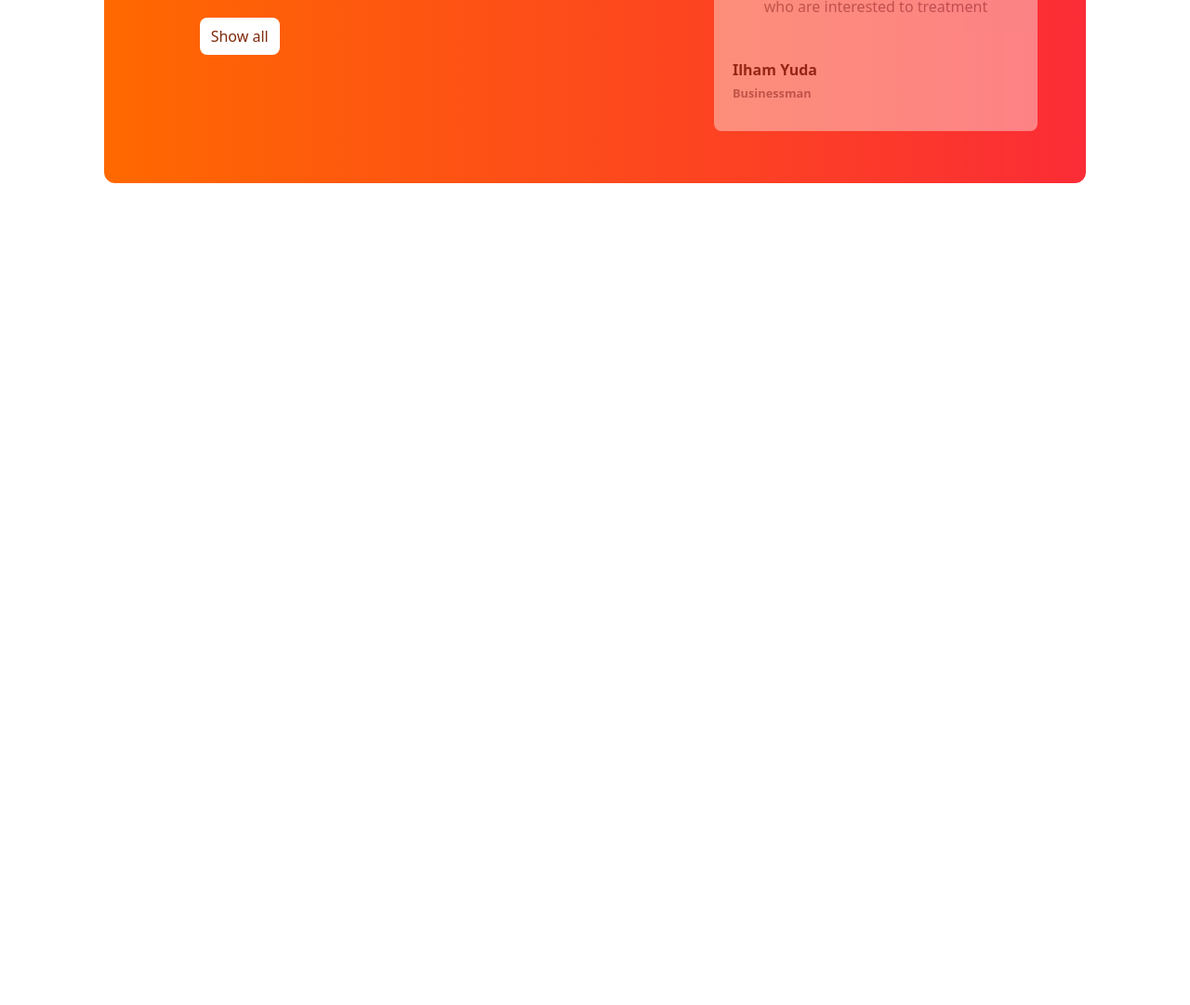
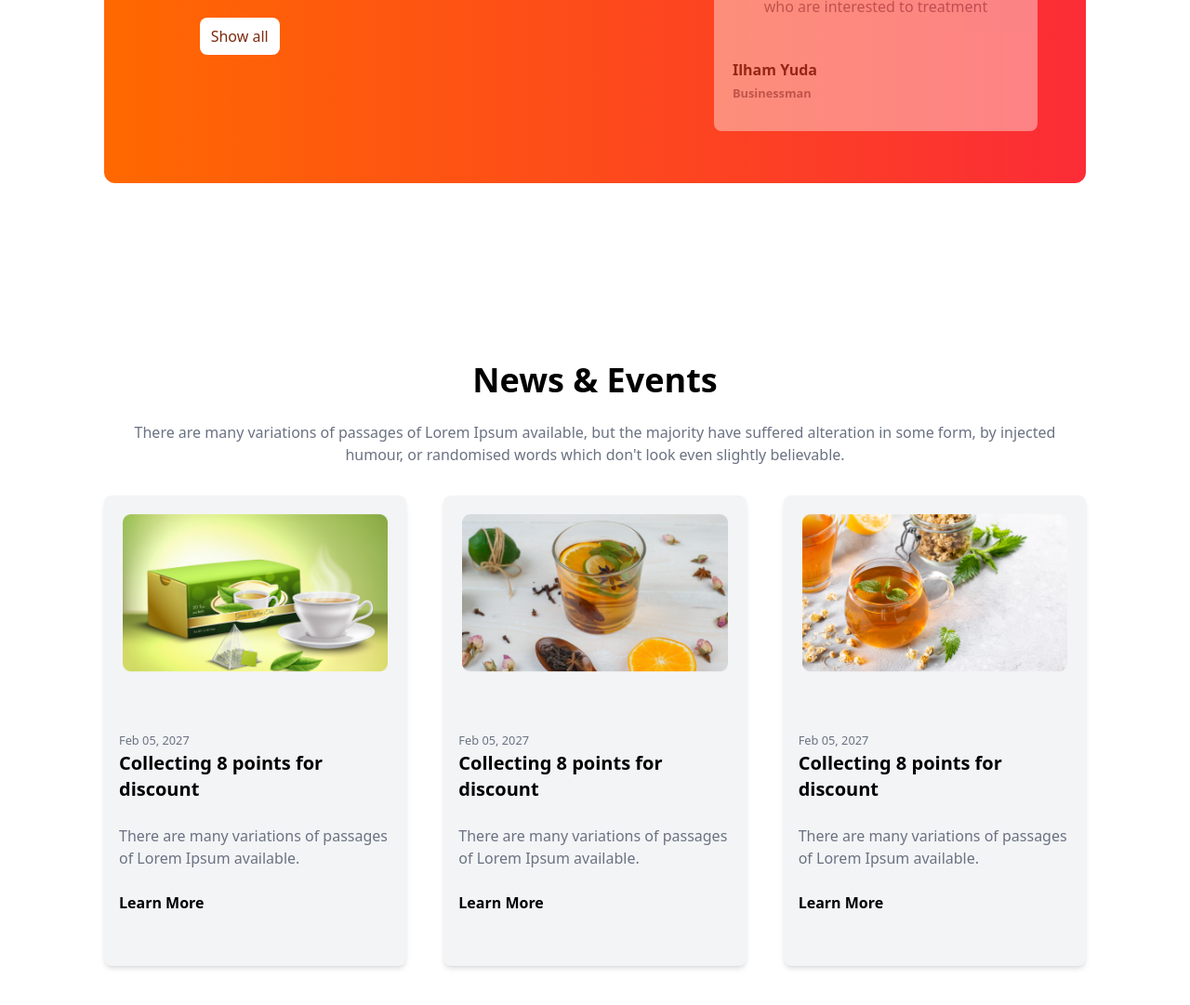
Before and after one commit to EbnulAhsan/Tea-house, a plain HTML site: page index.html in a window 1280 px wide. Shown: the part 2251-3332 px from the top of the page at 93% size. Before the commit the page ends 2544 px from the top, so only its background shows below. Drawn offline with nearby package versions, Linux system fonts and the light colour scheme.

Commit message:
News & Events section compelte

```diff
--- a/index.html
+++ b/index.html
@@ -109,6 +109,7 @@
 
 
                 <!-- product card section -->
+
                <div class="rounded-lg shadow-md bg-gray-100     overflow-hidden">
 
                   <img class="mx-auto pt-5"  src="images/tea-2.png" alt="">
@@ -315,6 +316,110 @@
 
         </section>
 
+        <!-- News & Events section -->
+
+        <section class="py-8 lg:py-24">
+
+          <!-- title section -->
+
+          <div class="text-center mb-8">
+             <h1 class="text-3xl md:text-4xl font-bold ">News & Events</h1>
+             <br>
+             <p class="text-gray-500 max-w-auto">There are many variations of passages of Lorem Ipsum available, but the majority have suffered alteration in some form, by injected humour, or randomised words which don't look even slightly believable.  </p>
+           </div>
+
+           <!-- Grid card section  -->
+
+           <div class="grid grid-cols-1 md:grid-cols-2 lg:grid-cols-3 gap-10 text-left">
+
+              <!-- product card section -->
+               <div class="rounded-lg shadow-md bg-gray-100     overflow-hidden">
+
+                  <img class="mx-auto p-5"  src="images/news-1.png" alt="">
+                  <br>
+                  <!-- text section -->
+
+
+
+                   <div class="p-4">
+                    <small class="text-gray-500">Feb 05, 2027</small>
+
+                    <h2 class="text-xl font-bold">Collecting 8 points for discount</h2>
+                    <br>
+
+                   <p class="text-gray-500">There are many variations of passages of Lorem Ipsum available.</p>
+                   <br>
+                   <h2 class="font-bold">Learn More</h2>
+                   </div>
+
+
+
+
+
+                </div>
+
+
+                <!-- product card section -->
+
+               <div class="rounded-lg shadow-md bg-gray-100     overflow-hidden">
+
+                  <img class="mx-auto p-5 "  src="images/news-2.png" alt="">
+                  <br>
+                  <!-- text section -->
+
+                   <div class="p-4">
+                    <small  class="text-gray-500 ">Feb 05, 2027</small>
+
+
+                    <h2 class="text-xl font-bold">Collecting 8 points for discount</h2>
+                    <br>
+
+                   <p class="text-gray-500">There are many variations of passages of Lorem Ipsum available.</p>
+                   <br>
+                   <h2 class="font-bold">Learn More</h2>
+                   </div>
+
+
+
+
+
+                </div>
+
+
+                <!-- product card section -->
+               <div class="rounded-lg shadow-md bg-gray-100     overflow-hidden">
+
+                  <img class="mx-auto p-5"  src="images/news-3.png" alt="">
+                  <br>
+                  <!-- text section -->
+
+                   <div class="p-4 mb-10">
+                    <small class="text-gray-500">Feb 05, 2027</small>
+                    <h2 class="text-xl font-bold">Collecting 8 points for discount</h2>
+                    <br>
+
+                   <p class="text-gray-500">There are many variations of passages of Lorem Ipsum available.</p>
+                   <br>
+                   <h2 class="font-bold">Learn More</h2>
+                   </div>
+
+
+
+
+
+                </div>
+
+
+
+
+
+
+            </div>
+
+
+
+        </section>
+
     </main>
 
 </body>
```
